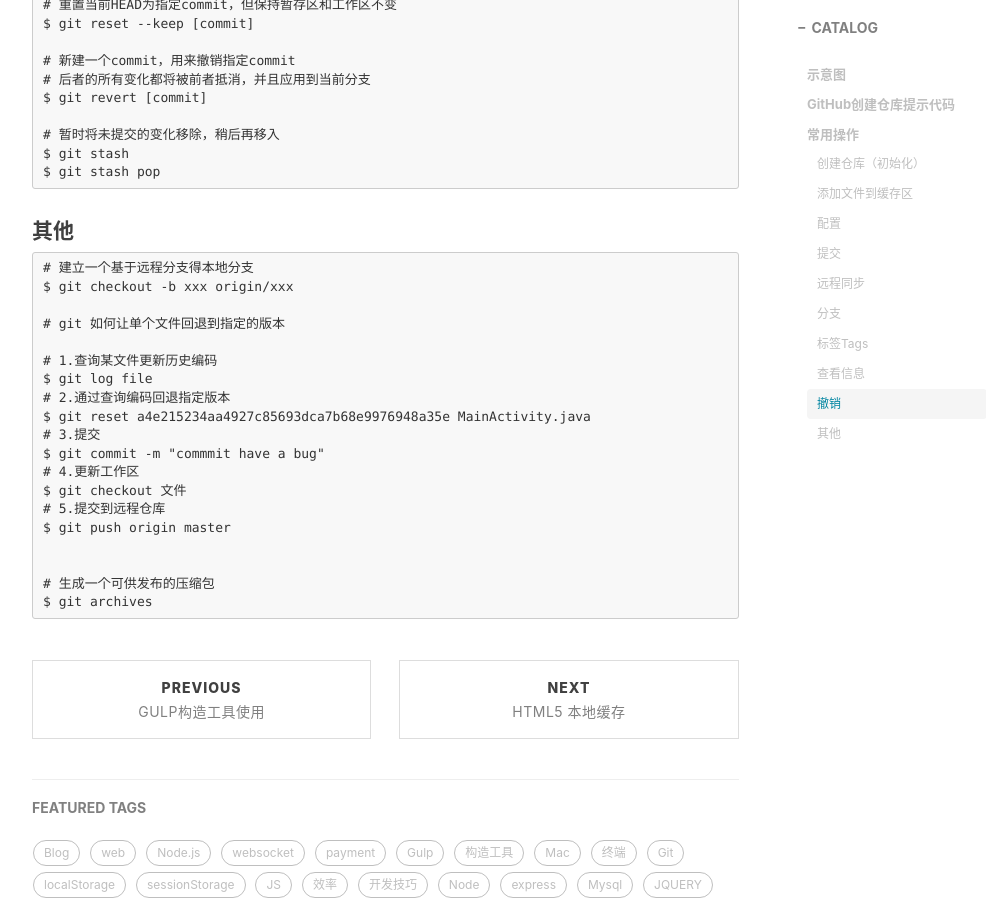
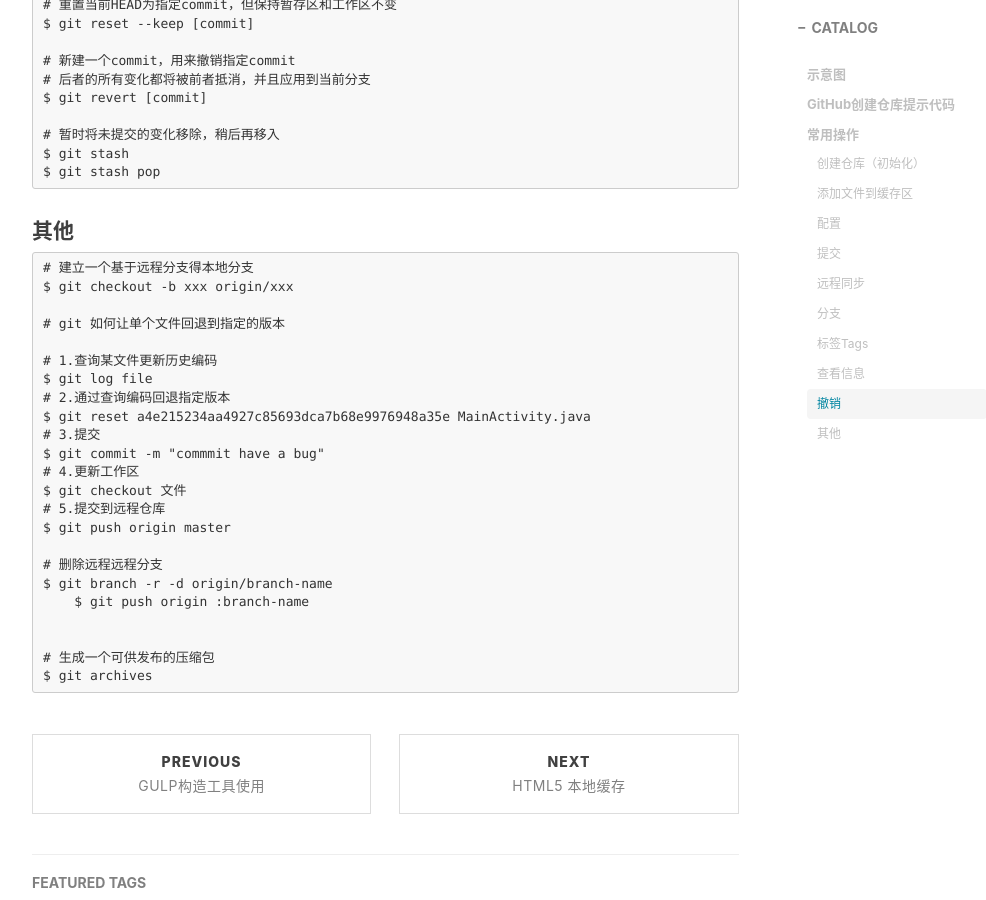
Before and after one commit to devin-huang/devin-huang.github.io, a Jekyll site: the page built from _posts/2017-06-15-Git指令整理.md, in a window 1280 px wide and 900 px high, scrolled down 6366 px. Shown: the whole window, without its empty margins (233-1219 px from the left). Built offline with Jekyll 4.4.1, drawn with Linux system fonts in a browser that asks for light colours; nearby versions of some CDN libraries; comment, search, counter and statistics services are not loaded.

Commit message:
Update 2017-06-15-Git指令整理.md

```diff
--- a/_posts/2017-06-15-Git指令整理.md
+++ b/_posts/2017-06-15-Git指令整理.md
@@ -295,6 +295,10 @@ tags:
 	# 5.提交到远程仓库
 	$ git push origin master
 
+	# 删除远程远程分支
+	$ git branch -r -d origin/branch-name
+        $ git push origin :branch-name
+
 
 	# 生成一个可供发布的压缩包
 	$ git archives
```
